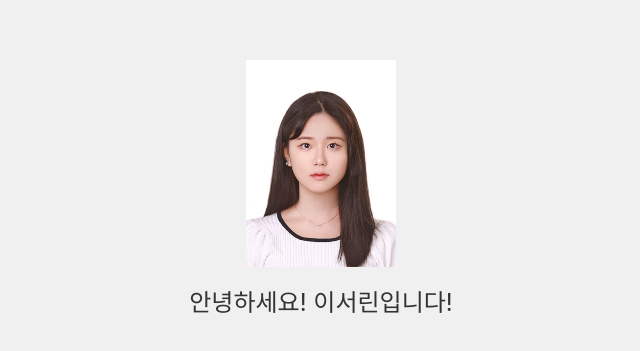
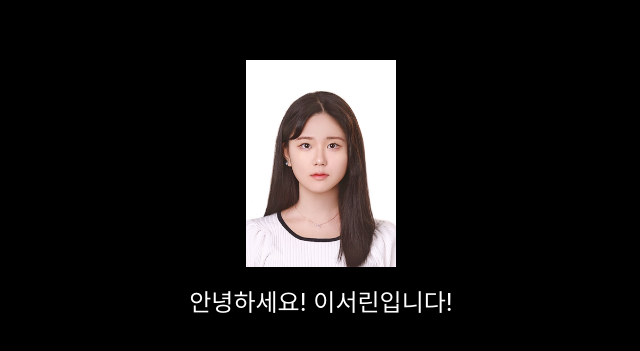
Before and after one commit to lsr0822/portfolio, a React (Create React App) app: page / in a window 1280 px wide. Shown: the part 199-550 px from the top of the page, without its empty margins (319-959 px from the left). Built offline with nearby package versions, Linux system fonts and the light colour scheme.

Commit message:
배경색 검정으로 수정

```diff
--- a/src/App.css
+++ b/src/App.css
@@ -3,7 +3,7 @@
   display: flex;
   justify-content: center;
   align-items: center;
-  background-color: #f0f0f0;
+
 }
 
 .center-container {
@@ -21,7 +21,7 @@
 .greeting {
   font-size: 24px;
   margin-top: 16px;
-  color: #333;
+  color: white;
 }
 
 body {
--- a/src/App.js
+++ b/src/App.js
@@ -12,4 +12,6 @@ function App() {
   );
 }
 
+
+
 export default App;
```
